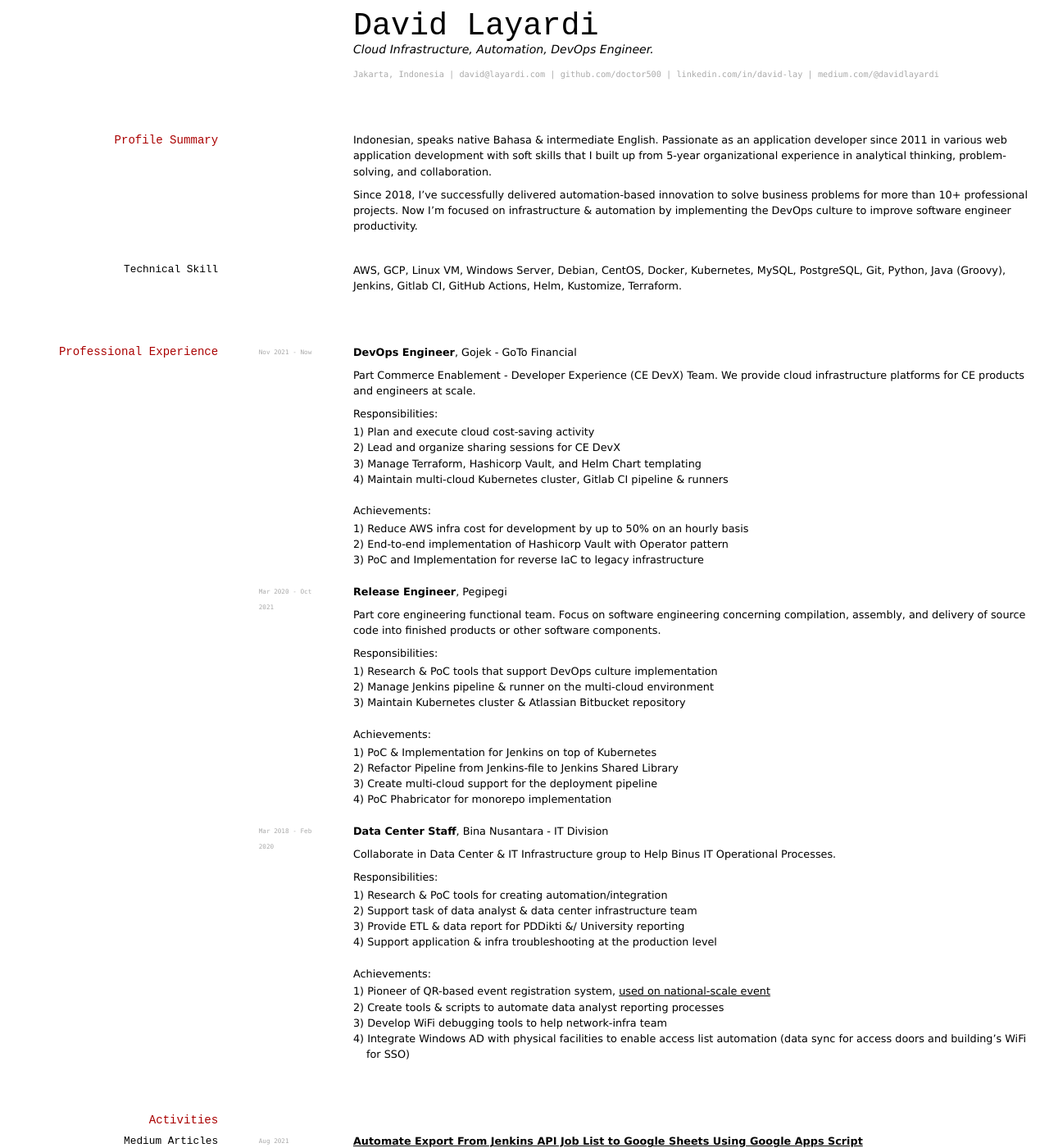
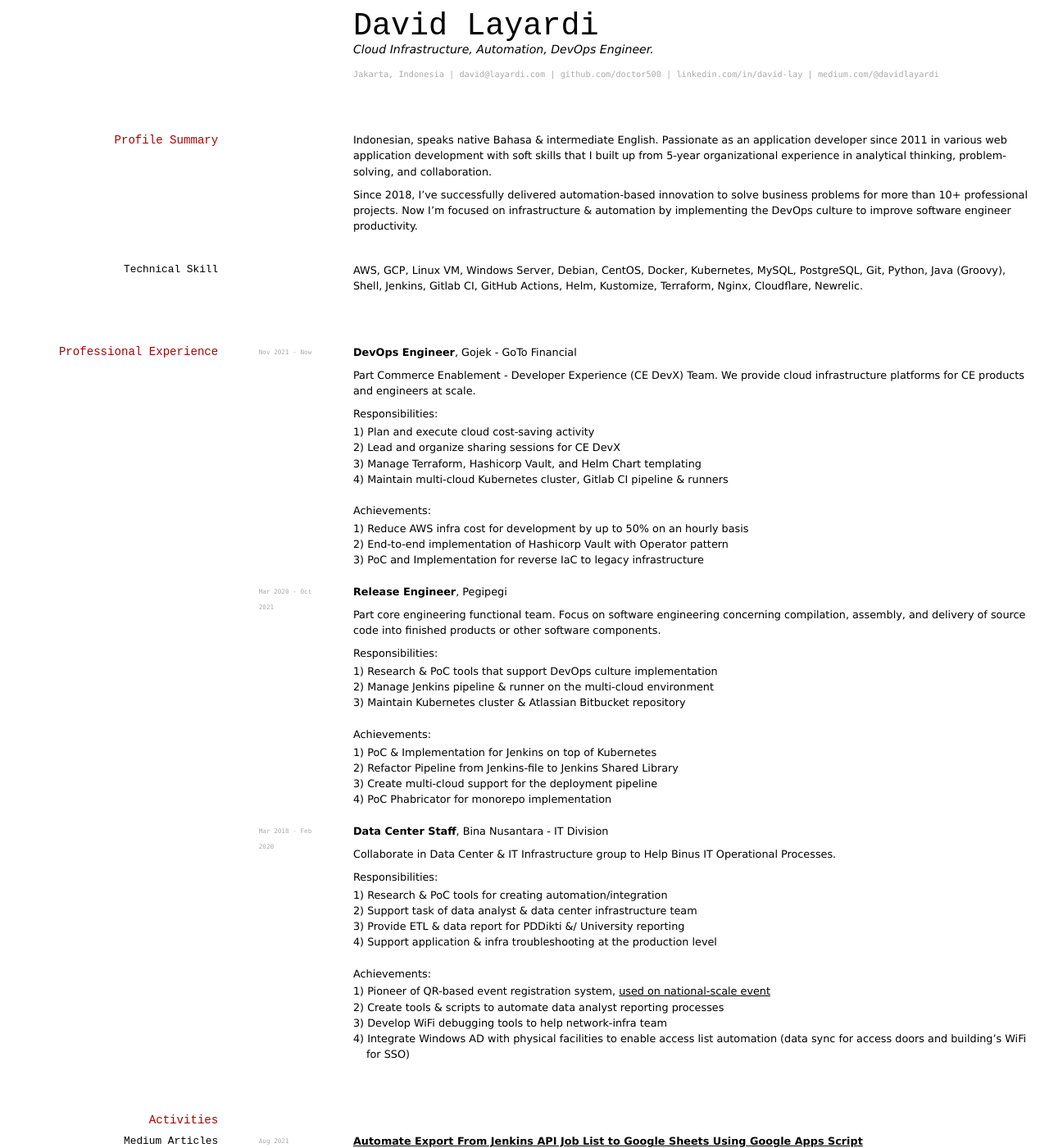
Before and after one commit to doctor500/cv, a Jekyll site: the page built from index.md, in a window 1280 px wide and 1400 px high. Shown: the whole window at 82% size. Built offline with Jekyll 4.4.1, drawn with Linux system fonts in a browser that asks for light colours; part of the change alters nothing that is shown; some of the changed text lies outside the part shown.

Commit message:
chore: update CV content

```diff
--- a/index.md
+++ b/index.md
@@ -22,7 +22,7 @@ Since 2018, I've successfully delivered automation-based innovation to solve bus
 
 ### Technical Skill
 
-AWS, GCP, Linux VM, Windows Server, Debian, CentOS, Docker, Kubernetes, MySQL, PostgreSQL, Git, Python, Java (Groovy), Jenkins, Gitlab CI, GitHub Actions, Helm, Kustomize, Terraform.
+AWS, GCP, Linux VM, Windows Server, Debian, CentOS, Docker, Kubernetes, MySQL, PostgreSQL, Git, Python, Java (Groovy), Shell, Jenkins, Gitlab CI, GitHub Actions, Helm, Kustomize, Terraform, Nginx, Cloudflare, Newrelic.
 
 ## Professional Experience
 
@@ -104,9 +104,9 @@ Reach 8500+ Reader (per 2023/01/26) under CodeX publication
 ## Education
 
 `2016 - 2020`
-__Bina Nusantara University, Jakarta__. Bachelor's degree, Information Systems
+__Bina Nusantara University, Jakarta__. Bachelor's degree, Major in Information Systems
 
-Take Business Intelligence specialization. Graduate in the 7th semester. GPA 3.8 of 4.0
+Take Business Intelligence minor, Graduate in the 7th semester. Final GPA: 3.8 of 4.0
 
 <!-- ### Footer
 Last updated: Jan 2023 -->
```
